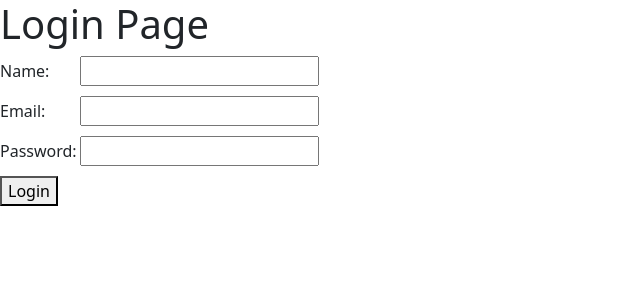
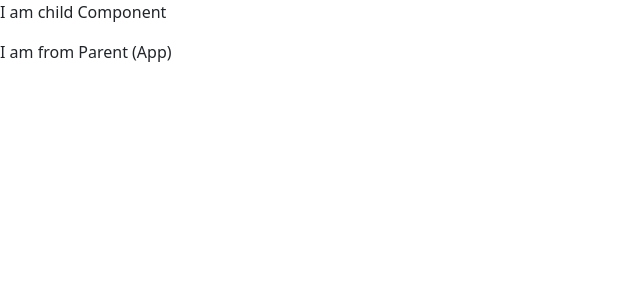
Before and after one commit to webfaisalbd/react-basics-ai, a React (Create React App) app: page / in a window 1280 px wide. Shown: the top 300 px of the page, without its empty margins (0-640 px from the left). Built offline with nearby package versions, Linux system fonts and the light colour scheme.

Commit message:
data child to parent lifting

```diff
--- a/src/App.js
+++ b/src/App.js
@@ -1,14 +1,17 @@
 import React from 'react'
-import Form2 from './form/Form2';
-import Form3 from './form/Form3';
-import FormClass from './formClassComponent/FormClass';
+import Child from './stateLifting/Child';
 
 const App = () => {
+
+  const data = "I am from Parent (App)";
+
+  const handleChildData = (childData) => {
+    console.log(childData)
+  }
+
   return (
     <>
-        <Form3 />
-        {/* <Form2 /> */}
-        {/* <FormClass /> */}
+        <Child data={data} onChildData={handleChildData} />
     </>
   )
 }
--- a/src/formClassComponent/FormClass.js
+++ b/src/formClassComponent/FormClass.js
@@ -1,8 +1,8 @@
-import React, {Component} from 'react'
+import React, { Component } from 'react'
 
 class FormClass extends Component {
 
-    constructor(props){
+    constructor(props) {
         super(props)
 
         this.state = {
@@ -14,7 +14,7 @@
     }
 
     handleChange = (e) => {
-        this.setState({...this.state, [e.target.name]: e.target.value})
+        this.setState({ ...this.state, [e.target.name]: e.target.value })
     }
 
     // handleName = (e) => {
@@ -54,7 +54,7 @@
         })
     }
 
-    render(){
+    render() {
         return (
             <>
                 <h2>Hello Class</h2>
@@ -76,11 +76,11 @@
                     <div>
                         <label htmlFor="password">Password:</label>
                         <input type="password" name="password" id="password" required
+                            onChange={this.handleChange}
                             // onChange={this.handlePassword}
-                        onChange={this.handleChange}
                             value={this.state.password} />
                     </div>
-                    <div>
+                    {/* <div>
                         <select value={this.state.color}
                             // onChange={this.handleColor}
                             onChange={this.handleChange}
@@ -90,7 +90,7 @@
                             <option value="green">Green</option>
                         </select>
 
-                    </div>
+                    </div> */}
                     <button type='submit'>Send</button>
                 </form>
             </>
--- /dev/null
+++ b/src/stateLifting/Child.js
@@ -0,0 +1,17 @@
+import React from 'react'
+
+const Child = (props) => {
+
+const data = "I am from child component(Child)";
+
+props.onChildData(data);
+
+  return (
+    <div>
+        <p>I am child Component</p>
+        <p>{props.data}</p>
+    </div>
+  )
+}
+
+export default Child
```
Also changed, not shown: src/form/Form2.js (line endings or trailing spaces). Lines whose indentation alone changed are shown as unchanged.
